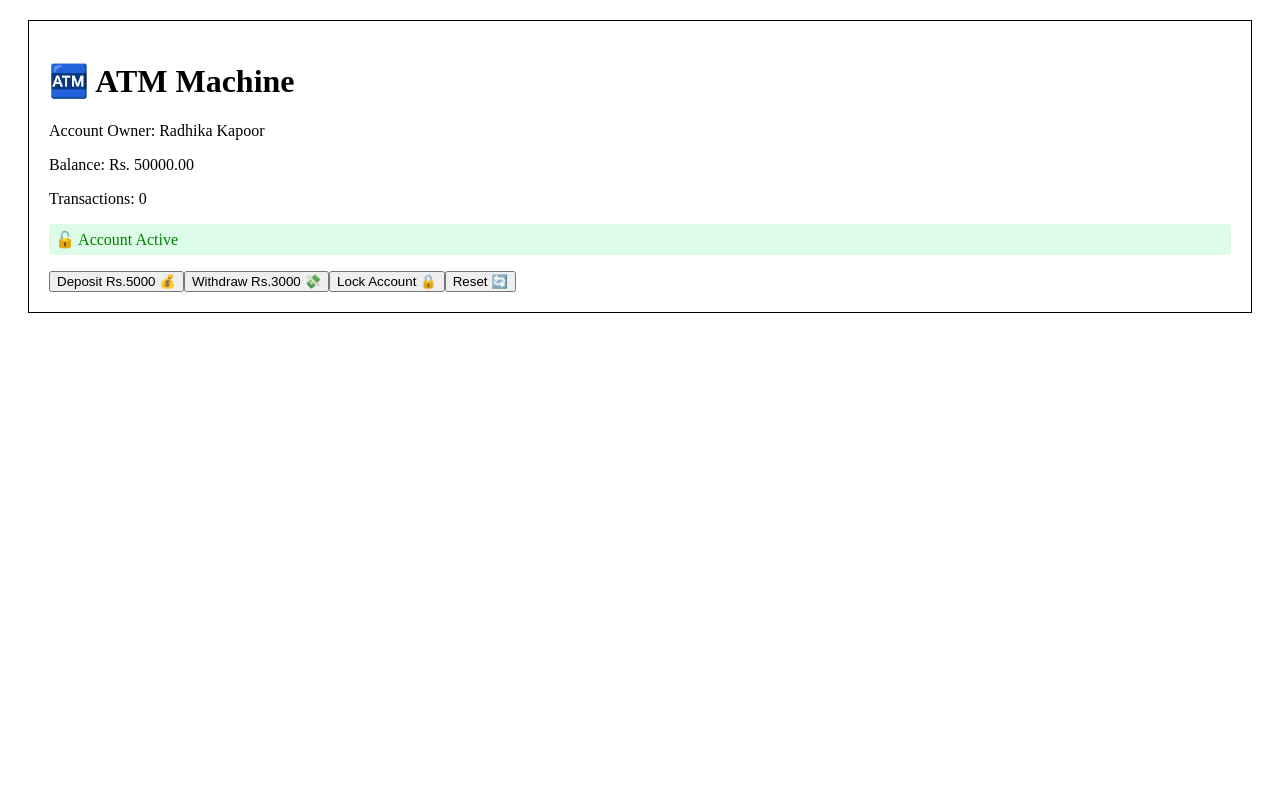
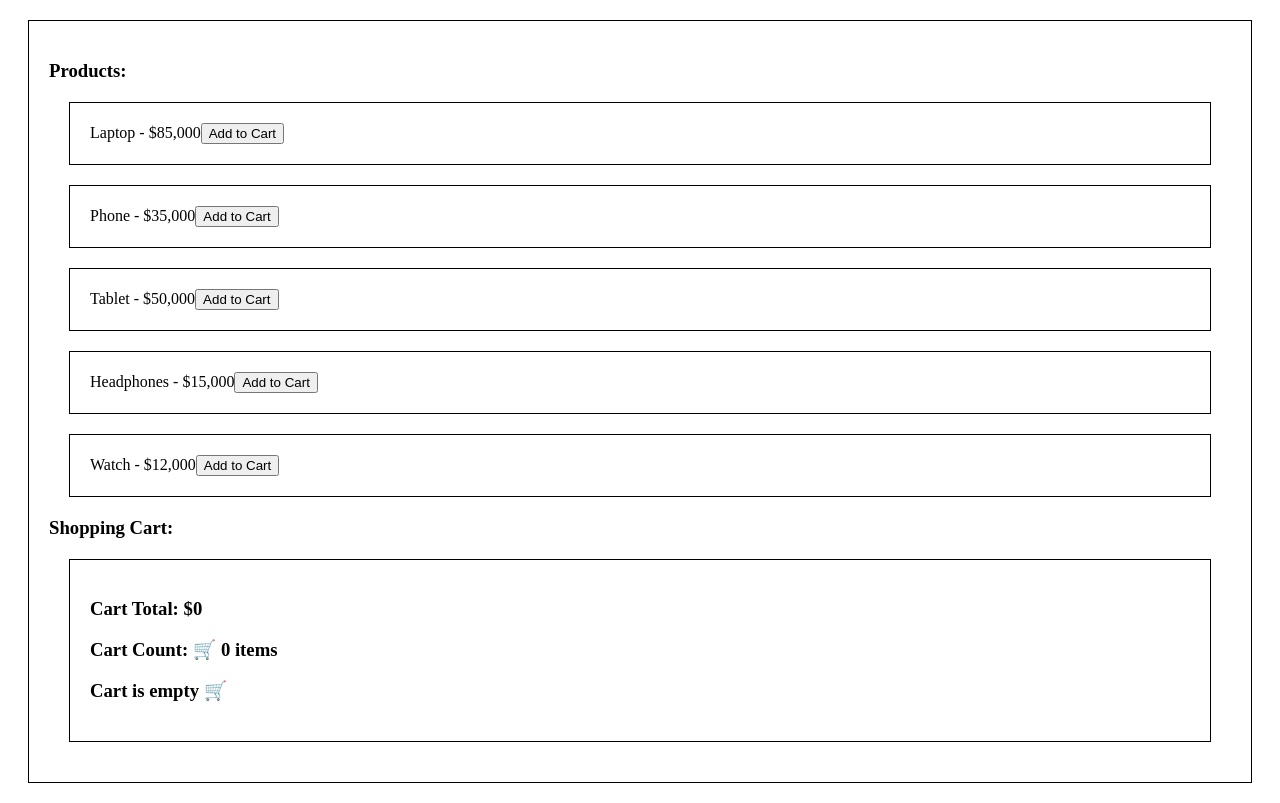
Before and after one commit to RadhikaKapoor383/React-Codes, a React (Vite) app: page / in a window 1280 px wide. Built offline with nearby package versions, Linux system fonts and the light colour scheme.

Commit message:
file Shopping-cart add

```diff
--- /dev/null
+++ b/src/Shopping-cart.jsx
@@ -0,0 +1,55 @@
+import { useState } from "react";
+function ShoppingCart() {
+    const [cart, setCart] = useState([]);
+    const [message, setMessage] = useState("");
+    const products = [
+        { id: 1, name: "Laptop", price: 85000 },
+        { id: 2, name: "Phone", price: 35000 },
+        { id: 3, name: "Tablet", price: 50000 },
+        {id: 4, name: "Headphones", price: 15000 },
+        {id: 5, name: "Watch", price: 12000 }
+    ];
+    function addToCart(product) {
+        if (cart.find(item => item.id === product.id)) {
+            setMessage(`${product.name} is already in the cart! ⚠️`);
+            return;
+        }
+        setCart(prev => [...prev, product]);
+        setMessage(`${product.name} added to cart ✅`);
+    }
+    function removeFromCart(product) {
+        if (!cart.find(item => item.id === product.id)) {
+            setMessage(`${product.name} is not in the cart! ⚠️`);
+            return;
+        }
+        setCart(prev => prev.filter(item => item.id !== product.id));
+        setMessage(`${product.name} removed from cart 🗑️`);
+    }
+    return (
+        <div style={{ border: "1px solid black", padding: "20px", margin: "20px" }}>
+            <h3>Products: </h3>
+            <ul style={{ listStyle: "none", padding: 0 }}>
+                {products.map(product => (
+                    <li key={product.id} style={{ border: "1px solid black", padding: "20px", margin: "20px" }}>
+                        {product.name} - ${product.price.toLocaleString()}
+                        <button onClick={() => addToCart(product)}>Add to Cart</button>
+                    </li>
+                ))}
+            </ul>
+            <h3>Shopping Cart: </h3>
+            <ul  style={{ border: "1px solid black", padding: "20px", margin: "20px" }}>
+                {cart.map( item => (
+                    <div key={item.id} style={{ border: "1px solid black", padding: "20px", margin: "20px" }}>
+                        {item.name} - ${item.price.toLocaleString()}
+                        <button onClick={() => removeFromCart(item)}>Remove</button>
+                    </div>
+                ))}
+                <h3>Cart Total: ${cart.reduce((total, item) => total + item.price, 0).toLocaleString()}</h3>
+                <h3>Cart Count: 🛒 {cart.length} items</h3>
+                <h3>{cart.length === 0 ? "Cart is empty 🛒" : ""}</h3>
+            </ul>
+            {message && <p style={{ color: cart.find(item => item.id === products.id) ? "green" : "red" }}>{message}</p>}
+        </div>
+    )
+}
+export { ShoppingCart };
--- a/src/main.jsx
+++ b/src/main.jsx
@@ -1,10 +1,12 @@
 import { createRoot } from 'react-dom/client'
 import App from './App.jsx';
 import ATM from './ATM-machine.jsx';
+import { ShoppingCart } from './Shopping-cart.jsx';
 
 createRoot(document.getElementById('root')).render(
   <div>
     {/* <App /> */}
-    <ATM />
+    {/* <ATM /> */}
+    <ShoppingCart />
   </div>
 )
```
